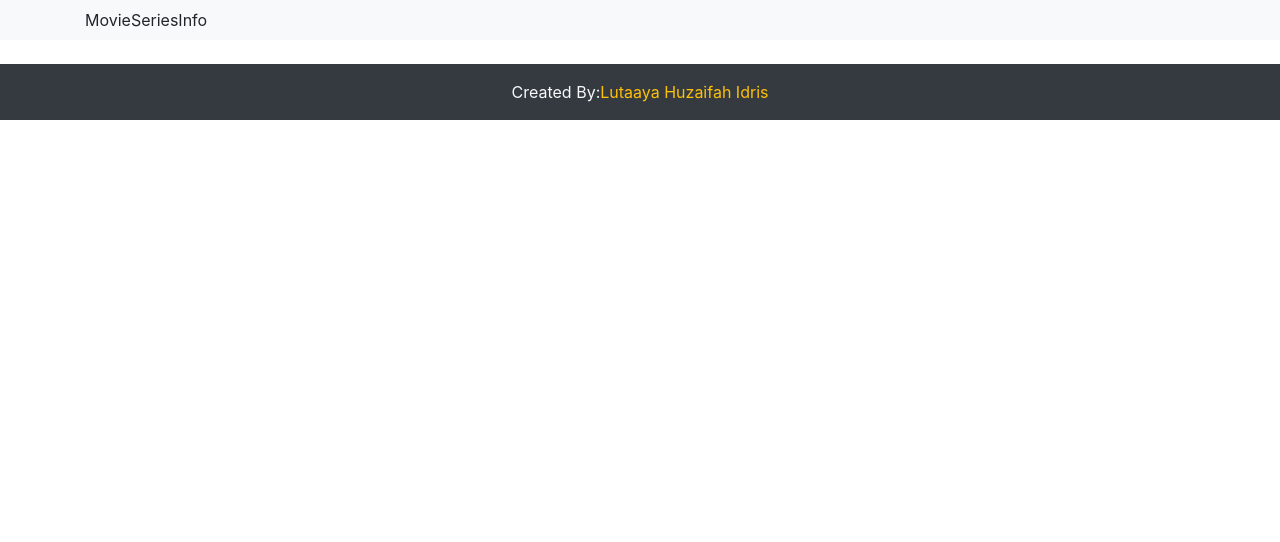
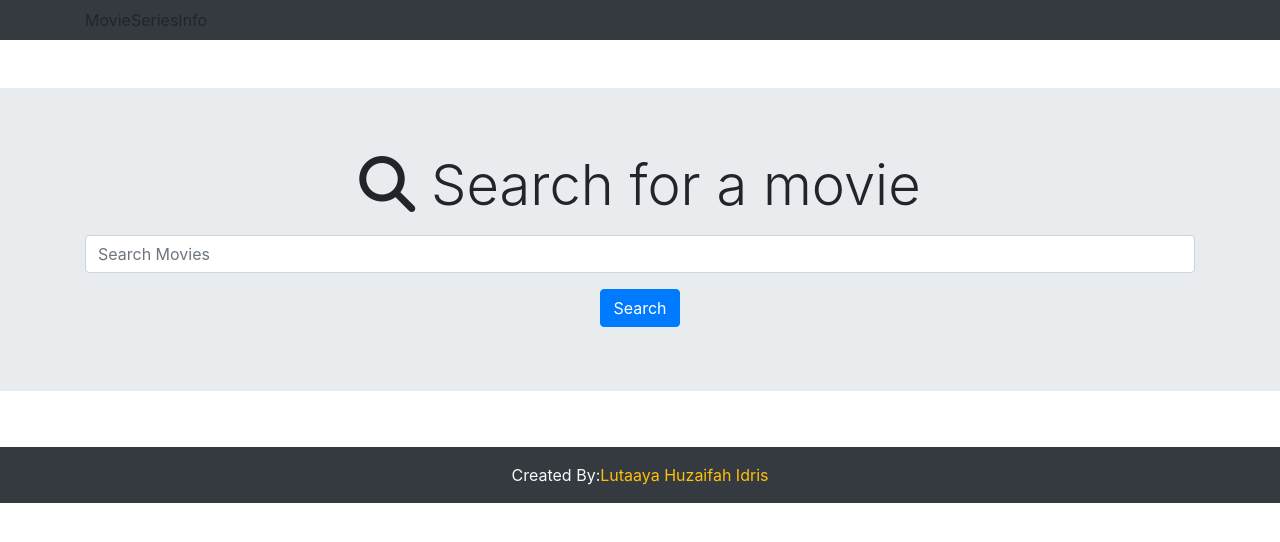
Before and after one commit to huxaiphaer/movies_app, a React (Create React App) app: page / in a window 1280 px wide. Shown: the top 542 px of the page. Built offline with nearby package versions, Linux system fonts and the light colour scheme.

Commit message:
set up redux

```diff
--- a/package.json
+++ b/package.json
@@ -6,9 +6,13 @@
     "@testing-library/jest-dom": "^4.2.4",
     "@testing-library/react": "^9.3.2",
     "@testing-library/user-event": "^7.1.2",
+    "axios": "^0.19.2",
     "react": "^16.12.0",
     "react-dom": "^16.12.0",
-    "react-scripts": "3.3.1"
+    "react-scripts": "3.3.1",
+    "redux": "^4.0.5",
+    "redux-devtools-extension": "^2.13.8",
+    "redux-thunk": "^2.3.0"
   },
   "scripts": {
     "start": "react-scripts start",
--- /dev/null
+++ b/src/actions/types.js
@@ -0,0 +1 @@
+export const SEARCH_MOVIE = 'SEARCH_MOVIE'
--- a/src/components/Navbar.js
+++ b/src/components/Navbar.js
@@ -3,9 +3,9 @@ import React from "react";
 function Navbar() {
     return (
     <div>
-      <nav className="navbar navbar-expand-lg navbar-light bg-light">
+      <nav className="navbar navbar-dark bg-dark">
         <div className="container">
-          <div className="navbar-header light">
+          <div className="navbar-header">
               MovieSeriesInfo
           </div>
         </div>
--- a/src/containers/App.js
+++ b/src/containers/App.js
@@ -2,11 +2,13 @@ import React from 'react';
 import '../styles/App.css';
 import Navbar from "../components/Navbar";
 import Footer from "../components/Footer";
+import {Landing} from "./Landing";
 
 function App() {
   return (
     <div className="App">
         <Navbar/>
+        <Landing/>
         <Footer/>
     </div>
   );
--- /dev/null
+++ b/src/containers/Landing.js
@@ -0,0 +1,12 @@
+import React, {Component} from "react";
+import {SearchForm} from "./SearchForm";
+
+export class Landing extends Component{
+    render() {
+        return (
+            <div>
+                <SearchForm/>
+            </div>
+        );
+    }
+}
--- /dev/null
+++ b/src/containers/SearchForm.js
@@ -0,0 +1,29 @@
+import {Component} from "react";
+import React from "react";
+
+export class SearchForm extends Component{
+
+    render() {
+        return(
+            <div className="jumbotron jumbotron-fluid mt-5 text-center">
+                <div className="container">
+                    <h1 className="display-4 mb-3">
+                        <i className="fa fa-search" /> Search for a movie
+                    </h1>
+                    <form id="searchForm" onSubmit={this.onSubmit}>
+                        <input
+                            type="text"
+                            className="form-control"
+                            name="searchText"
+                            placeholder="Search Movies"
+                            onChange={this.onChange}
+                        />
+                        <button type="submit" className="btn btn-primary btn-bg mt-3">
+                            Search
+                        </button>
+                    </form>
+                </div>
+            </div>
+        )
+    }
+}
```
Also changed, not shown: src/actions/searchActions.js (added, +8 -0 lines), src/reducers/index.js (added, +7 -0 lines), src/reducers/searchReducer.js (added, +24 -0 lines), src/store.js (added, +13 -0 lines), 2 other files (tests, documents, lock files or other folders).
